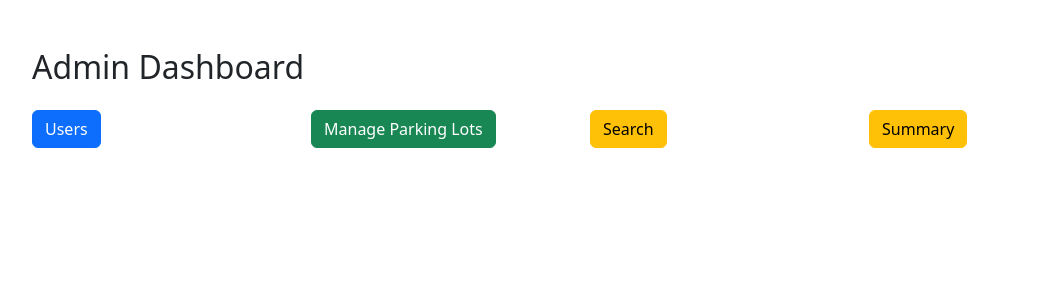
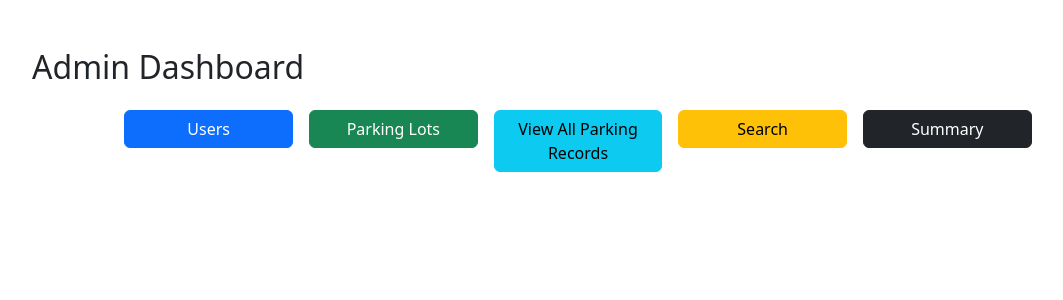
Before and after one commit to 21f2001081/app_dev_project_vehicle_parking_v1, a Flask app: page /admin/dashboard in a window 1280 px wide. Shown: the part 56-356 px from the top of the page, without its empty margins (62-1125 px from the left). Run offline with Flask 3, Linux system fonts and the light colour scheme; a user stored in the database is signed in.

Commit message:
Milestone-VP Summary-Users-Admin

```diff
--- a/templates/admin/admin_dashboard.html
+++ b/templates/admin/admin_dashboard.html
@@ -1,19 +1,22 @@
 {% extends 'base.html' %}
 {% block content %}
 <div class="container mt-5">
-  <h2>Admin Dashboard</h2>
-  <div class="row mt-4">
-    <div class="col-md-3">
-      <a href="{{ url_for('manage_users') }}" class="btn btn-primary btn-block">Users</a>
+  <h2 class="mb-4">Admin Dashboard</h2>
+  <div class="row g-3 justify-content-center">
+    <div class="col-md-2 col-sm-4 col-6">
+      <a href="{{ url_for('manage_users') }}" class="btn btn-primary w-100">Users</a>
     </div>
-    <div class="col-md-3">
-      <a href="{{ url_for('manage_lots') }}" class="btn btn-success btn-block">Manage Parking Lots</a>
+    <div class="col-md-2 col-sm-4 col-6">
+      <a href="{{ url_for('manage_lots') }}" class="btn btn-success w-100">Parking Lots</a>
     </div>
-    <div class="col-md-3">
-      <a href="{{ url_for('admin_search') }}" class="btn btn-warning btn-block">Search</a>
+    <div class="col-md-2 col-sm-4 col-6">
+      <a href="{{ url_for('view_all_bookings') }}" class="btn btn-info w-100">View All Parking Records</a>
     </div>
-    <div class="col-md-3">
-      <a href="{{ url_for('admin_summary') }}" class="btn btn-warning btn-block">Summary</a>
+    <div class="col-md-2 col-sm-4 col-6">
+      <a href="{{ url_for('admin_search') }}" class="btn btn-warning w-100">Search</a>
+    </div>
+    <div class="col-md-2 col-sm-4 col-6">
+      <a href="{{ url_for('admin_summary') }}" class="btn btn-dark w-100">Summary</a>
     </div>
   </div>
 </div>
```
Also changed, not shown: templates/admin/all_bookings.html (added, +39 -0 lines).
